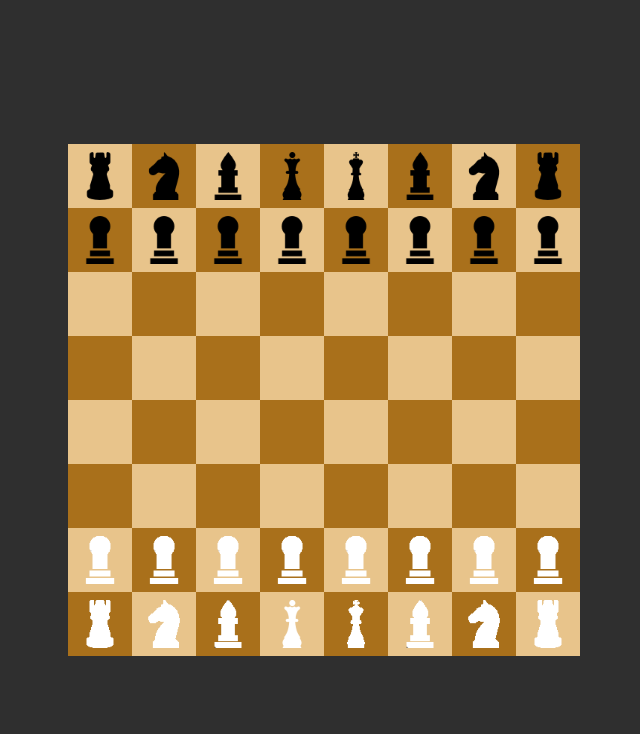
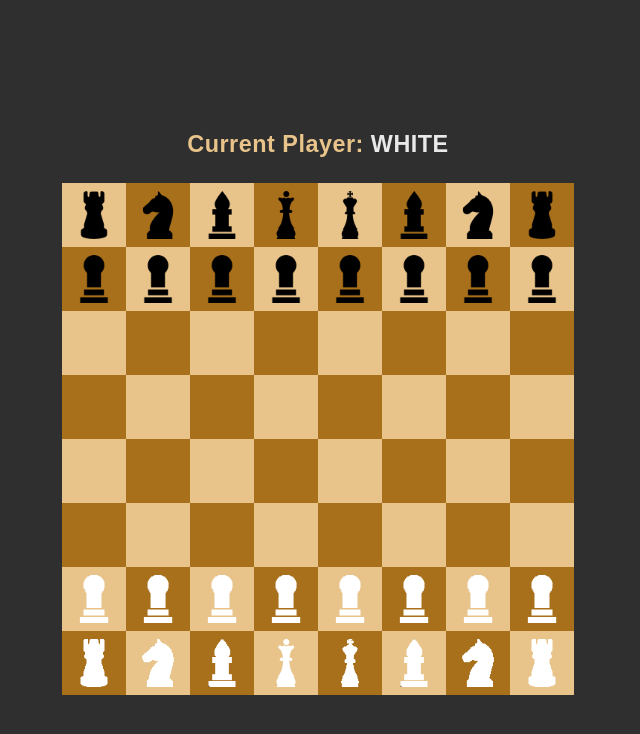
Before and after one commit to User-960/Game-chess, a Next.js app: page / in a window 1280 px wide. Shown: the top 734 px of the page, without its empty margins (322-962 px from the left). Built offline with nearby package versions, Linux system fonts and the light colour scheme; a web font is replaced by a local one.

Commit message:
feat: create logic for swap players

```diff
--- a/src/assets/styles/index.scss
+++ b/src/assets/styles/index.scss
@@ -68,16 +68,16 @@ img {
 
 #__next {
 	height: 100vh;
-  width: 100vw;
-  display: flex;
-  justify-content: center;
-  align-items: center;
+	width: 100vw;
+	display: flex;
+	justify-content: center;
+	align-items: center;
 }
 
 .wrapper-inner-page {
-	padding: 40px 30px;
+	padding: 20px;
 	text-align: center;
-	max-width: 560px;
+	max-width: 600px;
 	width: 100%;
 	margin: 0 auto;
 }
--- a/src/components/screens/board/Board.module.scss
+++ b/src/components/screens/board/Board.module.scss
@@ -1,5 +1,11 @@
 @import 'src/assets/styles/variables';
 
+.wrapper {
+	display: flex;
+	flex-direction: column;
+	align-items: center;
+	justify-content: center;
+}
 .board {
 	width: calc(64px * 8);
 	height: calc(64px * 8);
@@ -14,8 +20,9 @@
 	justify-content: center;
 	align-items: center;
 
-	&.figure {
+	> .figure {
 		position: relative;
+		user-select: none;
 	}
 
 	&.black {
@@ -37,3 +44,18 @@
 	border-radius: 50%;
 	background-color: #22c022;
 }
+
+.player {
+	margin: 20px 0;
+	color: $white;
+	> .black {
+		color: #797979;
+		font-size: bold;
+		text-transform: uppercase;
+	}
+	> .white {
+		color: #e9e9e9;
+		font-size: bold;
+		text-transform: uppercase;
+	}
+}
--- a/src/components/screens/board/BoardComponent.tsx
+++ b/src/components/screens/board/BoardComponent.tsx
@@ -4,13 +4,21 @@ import styles from './Board.module.scss'
 import CellComponent from './CellComponent'
 import { Board } from '@/models/Board'
 import { Cell } from '@/models/Cell'
+import { Player } from '@/models/Player'
 
 interface IBoardProps {
 	board: Board
 	setBoard: (board: Board) => void
+	currentPlayer: Player | null
+	swapPlayer: () => void
 }
 
-const BoardComponent: FC<IBoardProps> = ({ board, setBoard }) => {
+const BoardComponent: FC<IBoardProps> = ({
+	board,
+	setBoard,
+	currentPlayer,
+	swapPlayer
+}) => {
 	const [selectedCell, setSelectedCell] = useState<Cell | null>(null)
 
 	const click = (cell: Cell) => {
@@ -20,10 +28,13 @@ const BoardComponent: FC<IBoardProps> = ({ board, setBoard }) => {
 			selectedCell.figure?.canMove(cell)
 		) {
 			selectedCell.moveFigure(cell)
+			swapPlayer()
 			setSelectedCell(null)
 			updateBoard()
 		} else {
-			setSelectedCell(cell)
+			if (cell.figure?.color === currentPlayer?.color) {
+				setSelectedCell(cell)
+			}
 		}
 	}
 
@@ -42,7 +53,17 @@ const BoardComponent: FC<IBoardProps> = ({ board, setBoard }) => {
 	}
 
 	return (
-		<>
+		<div className={styles.wrapper}>
+			<h3 className={styles.player}>
+				Current Player:{' '}
+				<span
+					className={
+						currentPlayer?.color === 'white' ? styles.white : styles.black
+					}
+				>
+					{currentPlayer?.color}
+				</span>
+			</h3>
 			<div className={styles.board}>
 				{board.cells.map((row: Cell[], index: number) => (
 					<Fragment key={index}>
@@ -59,7 +80,7 @@ const BoardComponent: FC<IBoardProps> = ({ board, setBoard }) => {
 					</Fragment>
 				))}
 			</div>
-		</>
+		</div>
 	)
 }
 
--- a/src/components/screens/home/Home.tsx
+++ b/src/components/screens/home/Home.tsx
@@ -3,12 +3,18 @@ import { FC, useEffect, useState } from 'react'
 import BoardComponent from '../board/BoardComponent'
 
 import { Board } from '@/models/Board'
+import { Colors } from '@/models/Colors'
+import { Player } from '@/models/Player'
 
 const Home: FC = () => {
 	const [board, setBoard] = useState(new Board())
+	const [whitePlayer, setWhitePlayer] = useState(new Player(Colors.WHITE))
+	const [blackPlayer, setBlackPlayer] = useState(new Player(Colors.BLACK))
+	const [currentPlayer, setCurrentPlayer] = useState<Player | null>(null)
 
 	useEffect(() => {
 		restart()
+		setCurrentPlayer(whitePlayer)
 	}, [])
 
 	const restart = () => {
@@ -20,9 +26,20 @@ const Home: FC = () => {
 		// console.log(newBoard.cells)
 	}
 
+	const swapPlayer = () => {
+		setCurrentPlayer(
+			currentPlayer?.color === Colors.WHITE ? blackPlayer : whitePlayer
+		)
+	}
+
 	return (
 		<div className='wrapper-inner-page'>
-			<BoardComponent board={board} setBoard={setBoard} />
+			<BoardComponent
+				board={board}
+				setBoard={setBoard}
+				currentPlayer={currentPlayer}
+				swapPlayer={swapPlayer}
+			/>
 		</div>
 	)
 }
--- a/src/models/Player.ts
+++ b/src/models/Player.ts
@@ -1,3 +1,9 @@
+import { Colors } from './Colors'
+
 export class Player {
+	color: Colors
 
+	constructor(color: Colors) {
+		this.color = color
+	}
 }
```
